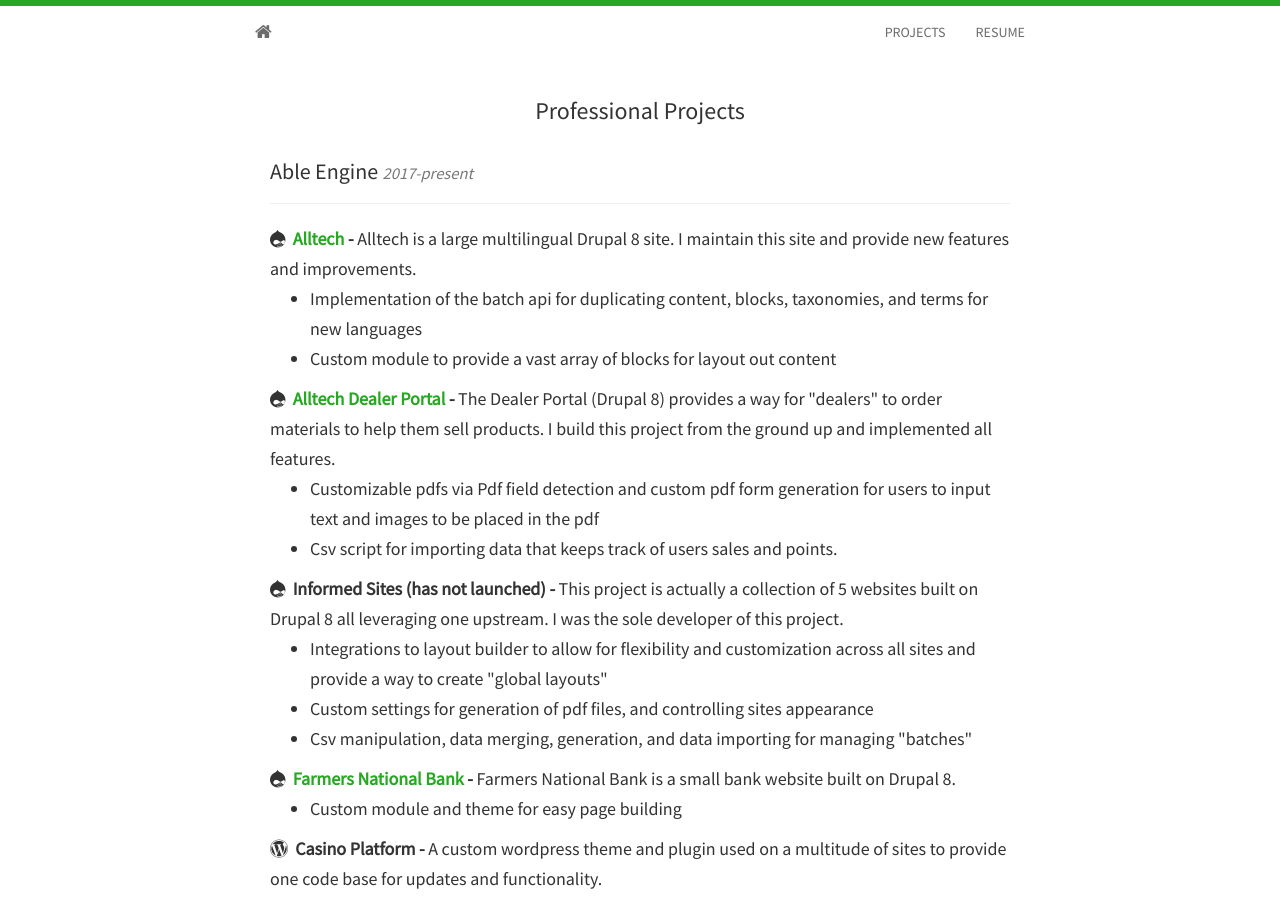
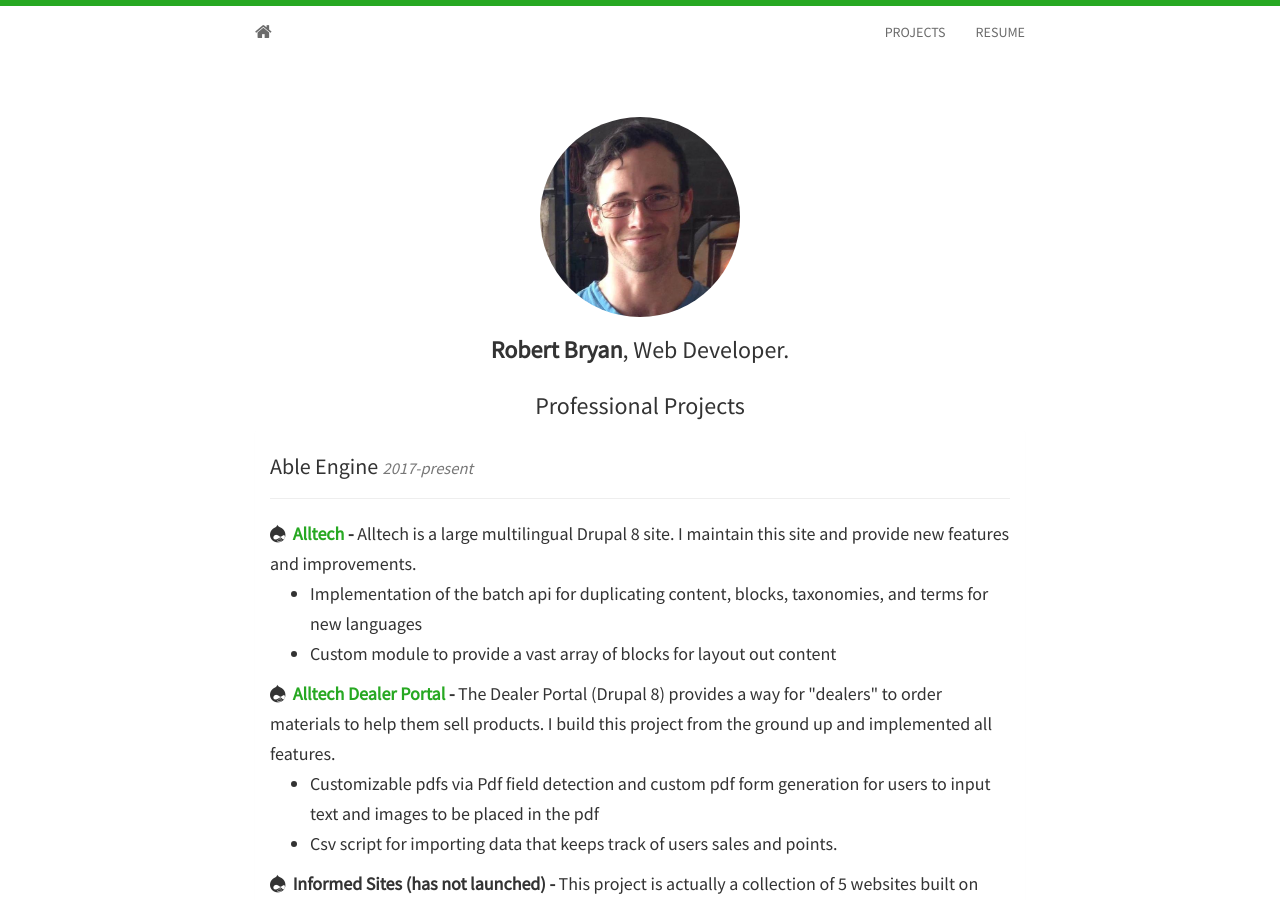
Before and after one commit to Brayn7/brayn7.github.io, a Jekyll site: the page built from projects.html, in a window 1280 px wide and 900 px high. Built offline with Jekyll 4.4.1, drawn with Linux system fonts in a browser that asks for light colours; nearby versions of some CDN libraries.

Commit message:
add project page header

```diff
--- a/_includes/projects.html
+++ b/_includes/projects.html
@@ -1,3 +1,11 @@
+<section id="about">
+	<div class="container">
+		<div class="avatar">
+			<img class="img-circle profile-img" src="{{ site.baseurl }}static/img/{{ site.avatar }}" alt="Responsive image">
+		</div>
+		<h3><strong>{{ site.author }}</strong>, Web Developer.</h3>
+	</div>
+</section>
 <section id="professional-projects">
 	<div class="container">
 		<h3>Professional Projects</h3>
```
